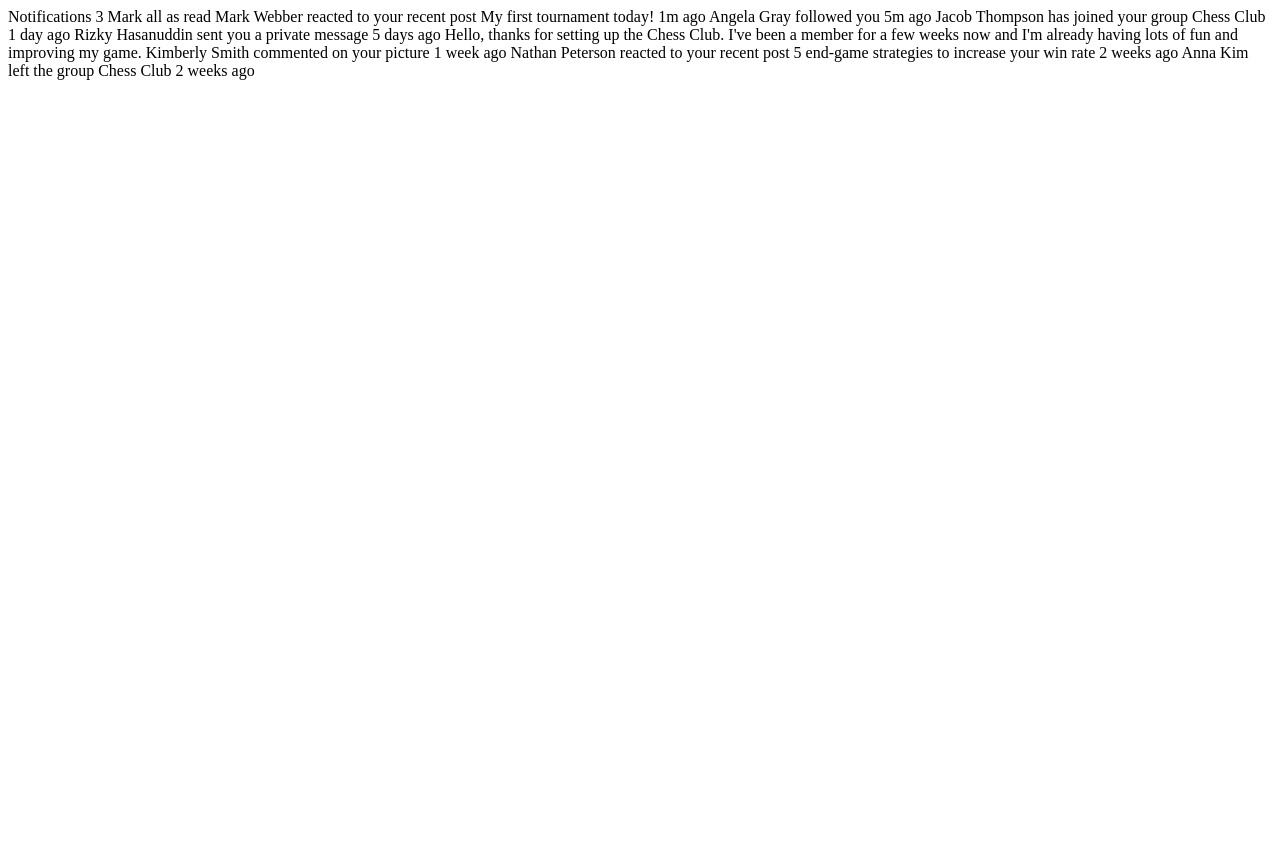
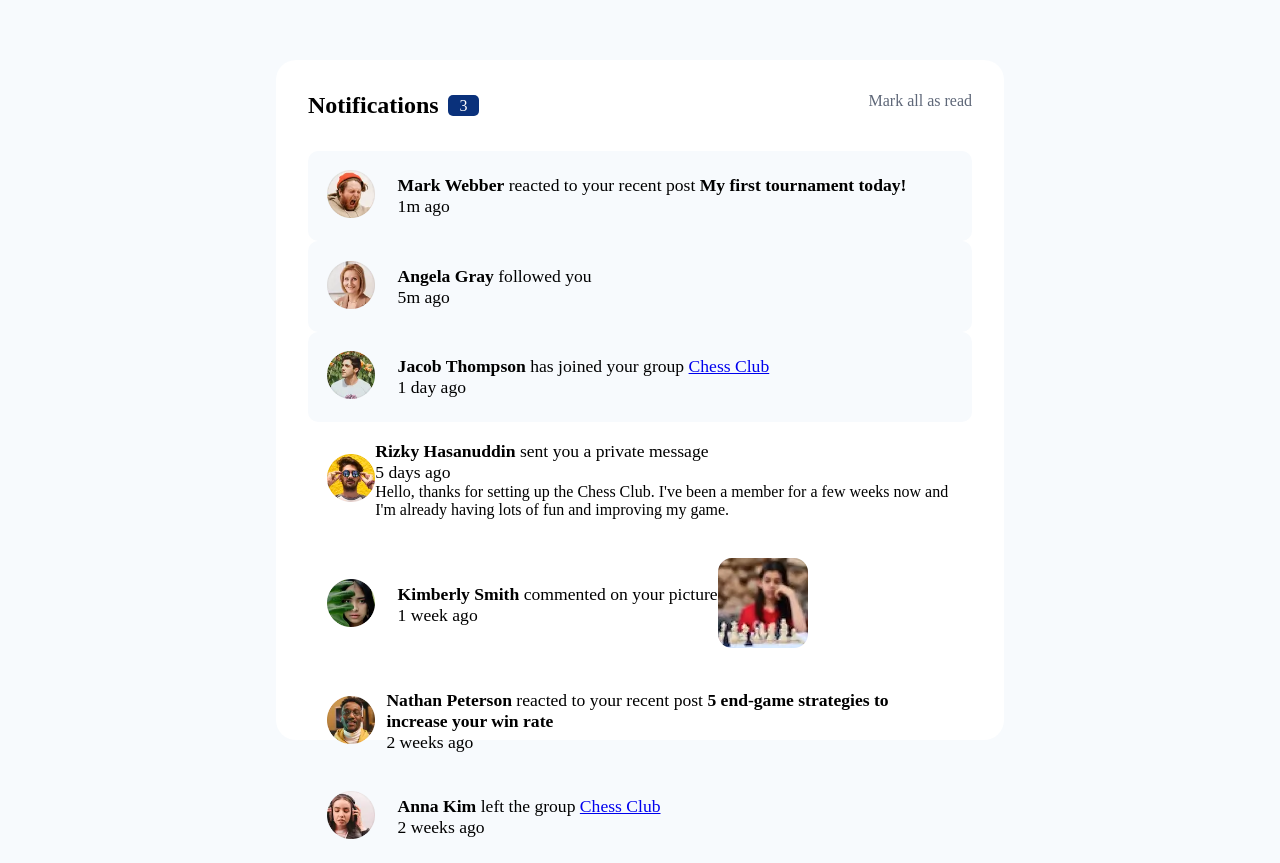
Before and after one commit to pedrogrl/notifications-page, a plain HTML site: page index.html in a window 1280 px wide. Before the commit the page ends 800 px from the top, so only its background shows below. Drawn offline with Linux system fonts and the light colour scheme.

Commit message:
started html&css

```diff
--- a/index.html
+++ b/index.html
@@ -11,32 +11,98 @@
 </head>
 <body>
 
-  Notifications 3
+  <main>
+    <section class="header">
+      <div class="header-notifications">
+        <h1>Notifications</h1> <span>3</span>
+      </div>
 
-  Mark all as read
+      <div class="header-mark-all-as-read">
+        Mark all as read
+      </div>
+    </section>
 
-  Mark Webber reacted to your recent post My first tournament today!
-  1m ago
+    <section class="body">
+      <div class="body-notifications">
 
-  Angela Gray followed you
-  5m ago
+        <div class="notification unread">
+          <div class="profile-pic">
+            <img src="./assets/images/avatar-mark-webber.webp" alt="Mark Webber">
+          </div>
+          <div class="notification-text">
+            <p><strong>Mark Webber</strong> reacted to your recent post <b>My first tournament today!</b></p>
+            <p> <span>1m ago</span> </p>
+          </div>
+        </div>
 
-  Jacob Thompson has joined your group Chess Club
-  1 day ago
+        <div class="notification unread">
+          <div class="profile-pic">
+            <img src="./assets/images/avatar-angela-gray.webp" alt="Angela Gray">
+          </div>
+          <div class="notification-text">
+            <p><strong>Angela Gray</strong> followed you</p>
+            <p> <span>5m ago</span> </p>
+          </div>
+        </div>
 
-  Rizky Hasanuddin sent you a private message
-  5 days ago
-  Hello, thanks for setting up the Chess Club. I've been a member for a few weeks now and
-  I'm already having lots of fun and improving my game.
+        <div class="notification unread">
+          <div class="profile-pic">
+            <img src="./assets/images/avatar-jacob-thompson.webp" alt="Jacob Thompson">
+          </div>
+          <div class="notification-text">
+            <p><b>Jacob Thompson</b> has joined your group <a href="#">Chess Club</a></p>
+            <p> <span>1 day ago</span> </p>
+          </div>
+        </div>
 
-  Kimberly Smith commented on your picture
-  1 week ago
+        <div class="notification">
+          <div class="profile-pic">
+            <img src="./assets/images/avatar-rizky-hasanuddin.webp" alt="Rizky Hasanuddin">
+          </div>
+          <div class="notification-text">
+            <p><b>Rizky Hasanuddin</b> sent you a private message</p>
+            <p> <span>5 days ago</span> </p>
+            <div class="text-box">
+              Hello, thanks for setting up the Chess Club. I've been a member for a few weeks now and
+              I'm already having lots of fun and improving my game.
+            </div>
+          </div>
+        </div>
 
-  Nathan Peterson reacted to your recent post 5 end-game strategies to increase your win rate
-  2 weeks ago
+        <div class="notification">
+          <div class="profile-pic">
+            <img src="./assets/images/avatar-kimberly-smith.webp" alt="Kimberly Smith">
+          </div>
+          <div class="notification-text">
+            <p><b>Kimberly Smith</b> commented on your picture</p>
+            <p> <span>1 week ago</span> </p>
+          </div>
+          <div class="picture">
+            <img src="./assets/images/image-chess.webp" alt="Chess">
+          </div>
+        </div>
 
-  Anna Kim left the group Chess Club
-  2 weeks ago
+        <div class="notification">
+          <div class="profile-pic">
+            <img src="./assets/images/avatar-nathan-peterson.webp" alt="Nathan Peterson">
+          </div>
+          <div class="notification-text">
+            <p><b>Nathan Peterson</b> reacted to your recent post <b>5 end-game strategies to increase your win rate</b></p>
+            <p> <span>2 weeks ago</span> </p>
+          </div>
+        </div>
+        <div class="notification">
+          <div class="profile-pic">
+            <img src="./assets/images/avatar-anna-kim.webp" alt="Anna Kim">
+          </div>
+          <div class="notification-text">
+            <p><b>Anna Kim</b> left the group <a href="#">Chess Club</a></p>
+            <p> <span>2 weeks ago</span> </p>
+          </div>
+        </div>
+      </div>
+    </section>
+  </main>
 
   <script src="./src/js/index.js"></script>
 </body>
--- a/src/scss/style.scss
+++ b/src/scss/style.scss
@@ -0,0 +1,81 @@
+* {
+   margin: 0;
+   padding: 0;
+   box-sizing: border-box;
+}
+body {
+   background-color: hsl(210, 60%, 98%);
+   height: 100vh;
+   display: flex;
+   justify-content: center;
+   align-items: center;
+
+   main {
+      background-color: white;
+      border-radius: 20px;
+      display: flex;
+      flex-direction: column;
+      width: 45.5rem;
+      height: 85vh;
+      padding: 2rem;
+
+      section.header{
+         display: flex;
+         justify-content: space-between;
+
+         .header-notifications{
+            display: flex;
+            align-items: center;
+
+            h1{
+               margin-right: .6rem;
+            }
+            span{
+               background-color: hsl(219, 85%, 26%);
+               color: white;
+               padding: .1rem .7rem;
+               border-radius: 5px;
+            }
+         }
+         .header-mark-all-as-read{
+            color: hsl(219, 12%, 42%);
+         }
+      }
+
+      section.body{
+         height: 100%;
+         .body-notifications{
+            margin-top: 2rem;
+            display: flex;
+            flex-direction: column;
+            height: 100%;
+            justify-content: space-between;
+
+            .notification{
+               border-radius: 10px;
+               display: flex;
+               padding: 1.2rem;
+               align-items: center;
+               // justify-content: space-between;
+
+               .profile-pic{
+                  width: 4.4rem;
+                  img{
+                     width: 3rem;
+                  }
+               }
+
+               .notification-text{
+                  p{
+                     font-size: 1.1rem;
+                  }
+               }
+
+               &.unread{
+               background-color: hsl(210, 60%, 98%);
+               }
+            }
+         }
+      }
+   }
+}
```
Also changed, not shown: src/css/style.css, 1 other file.
